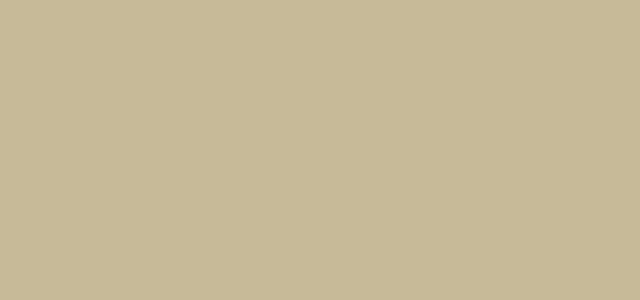
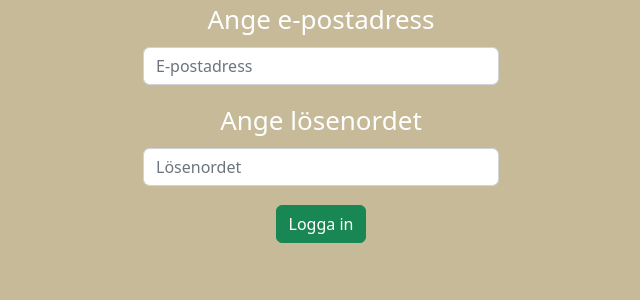
Before and after one commit to talebhammoude/FE21-JS3-taleb-hammoude-homework3, a React (Create React App) app in the folder homework3/: page / in a window 1280 px wide. Shown: the top 300 px of the page, without its empty margins (319-959 px from the left). Built offline with nearby package versions, Linux system fonts and the light colour scheme.

Commit message:
catching values and testing

```diff
--- a/homework3/package.json
+++ b/homework3/package.json
@@ -11,6 +11,7 @@
     "react": "^18.2.0",
     "react-bootstrap": "^2.6.0",
     "react-dom": "^18.2.0",
+    "react-router-dom": "^6.4.3",
     "react-scripts": "5.0.1",
     "web-vitals": "^2.1.4"
   },
--- a/homework3/src/App.js
+++ b/homework3/src/App.js
@@ -1,10 +1,11 @@
 import './App.css';
+import Login from './Components/Login';
 
 function App() {
   return (
     <div className="App">
       <header className="App-header">
-
+        <Login/>
       </header>
     </div>
   );
--- a/homework3/src/Components/Login/index.js
+++ b/homework3/src/Components/Login/index.js
@@ -3,8 +3,21 @@ import Form from "react-bootstrap/Form";
 import Container from "react-bootstrap/Container";
 import Row from "react-bootstrap/Row";
 import Col from "react-bootstrap/Col";
+import { useState } from "react";
 
 const Login = () => {
+
+
+  const [email, setEmail] = useState("");
+  const [password, setPassword] = useState("");
+
+
+
+  const signIn = ()=> {
+    console.log(email + password);
+  }
+
+
   return (
     <Container>
       <Row>
@@ -13,15 +26,15 @@ const Login = () => {
           <Form>
             <Form.Group className="mb-3" controlId="formBasicEmail">
               <Form.Label>Ange e-postadress</Form.Label>
-              <Form.Control type="email" placeholder="E-postadress" />
+              <Form.Control onChange={(event)=>{setEmail(event.target.value)}} type="email" placeholder="E-postadress" />
             </Form.Group>
 
             <Form.Group className="mb-3" controlId="formBasicPassword">
               <Form.Label>Ange lösenordet</Form.Label>
-              <Form.Control type="password" placeholder="Lösenordet" />
+              <Form.Control onChange={(event)=>{setPassword(event.target.value)}} type="password" placeholder="Lösenordet" />
             </Form.Group>
 
-            <Button variant="success" type="submit">
+            <Button onClick={signIn} variant="success">
               Logga in
             </Button>
           </Form>
```
Also changed, not shown: homework3/src/Firebase.js (+17 -0 lines), 1 other file (tests, documents, lock files or other folders).
